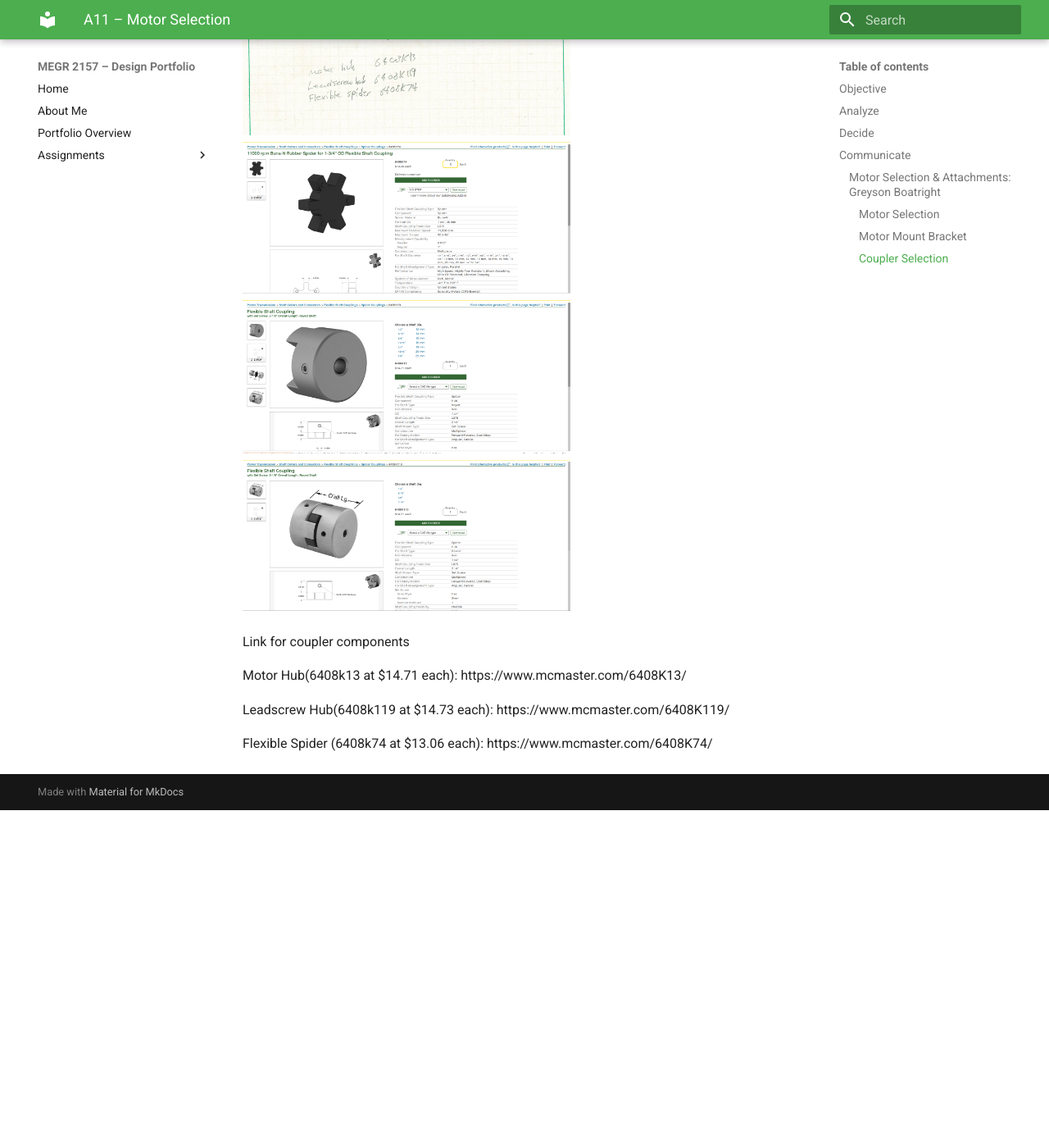
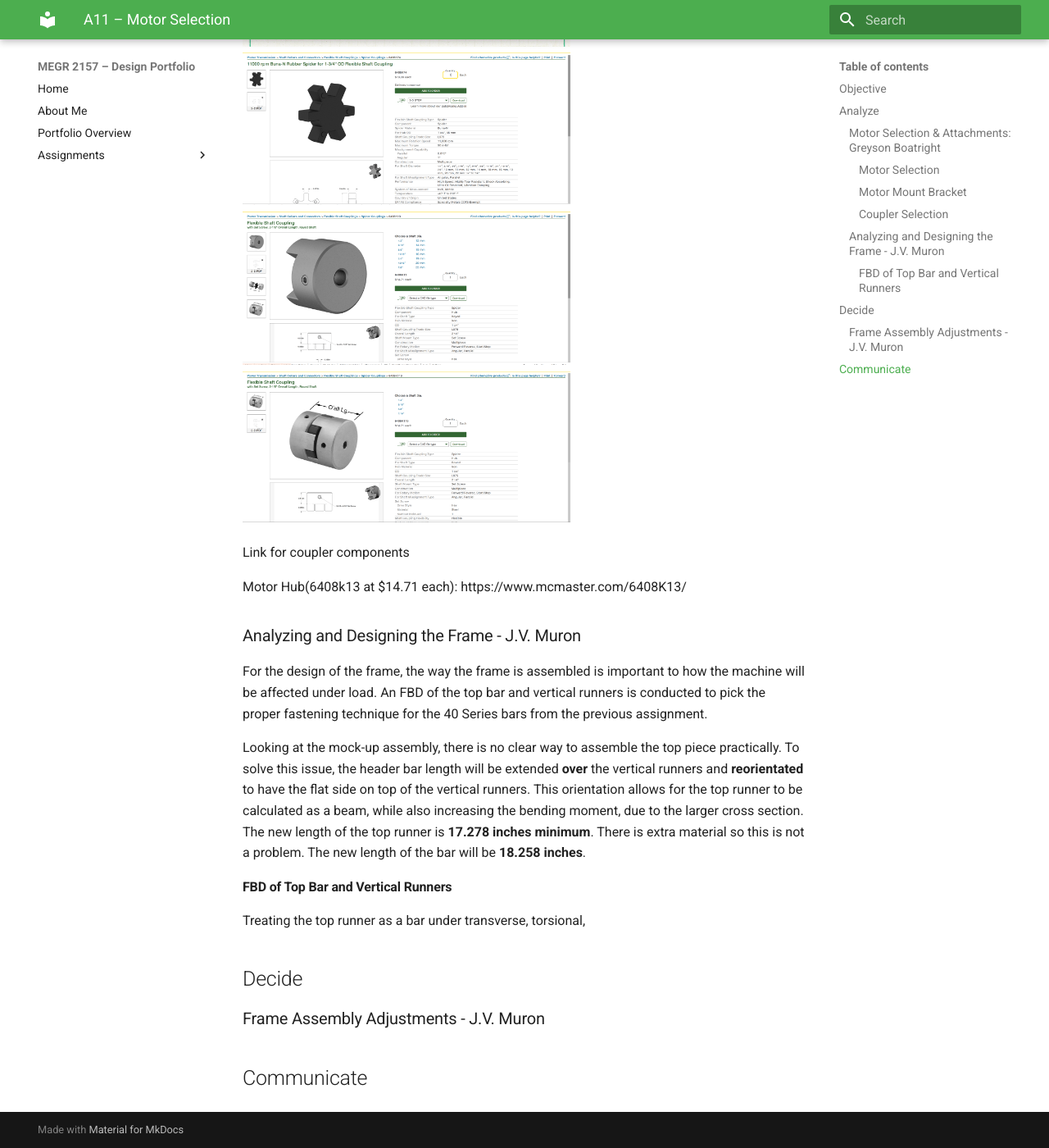
Before and after one commit to Greyson-Boatright/design-projects-portfolio, an MkDocs documentation site: the page built from docs/assignments/a11/index.md, in a window 1280 px wide and 1400 px high, scrolled down 4752 px. Shown: the whole window at 82% size. Built offline with MkDocs 1.6.1 and Material for MkDocs 9.7.7, drawn with Linux system fonts in a browser that asks for light colours; before the commit the page ends 5740 px from its top, so only the background shows below that; some of the changed text lies outside the part shown.

Commit message:
Update index.md with motor selection and frame design
Added details on motor selection and frame design adjustments for the tensile tester assignment.

```diff
--- a/docs/assignments/a11/index.md
+++ b/docs/assignments/a11/index.md
@@ -4,12 +4,7 @@
 
 
 ## Analyze
-
-
-## Decide
-_Reference your concept selection (Pugh matrix) here. How does this design follow from that decision?_
-
-## Communicate
+This week's assignment is a continuation of the design and assembly of a tensile tester. This portion will focus on the motor selection to drive the lead screws, frame, mounting, and clamping of the tensile tester.
 
 ### Motor Selection & Attachments: Greyson Boatright
 
@@ -50,6 +45,19 @@ Link for coupler components
 
 Motor Hub(6408k13 at $14.71 each): https://www.mcmaster.com/6408K13/
 
-Leadscrew Hub(6408k119 at $14.73 each): https://www.mcmaster.com/6408K119/
+### Analyzing and Designing the Frame - J.V. Muron
 
-Flexible Spider (6408k74 at $13.06 each): https://www.mcmaster.com/6408K74/
+For the design of the frame, the way the frame is assembled is important to how the machine will be affected under load. An FBD of the top bar and vertical runners is conducted to pick the proper fastening technique for the 40 Series bars from the previous assignment.
+
+Looking at the mock-up assembly, there is no clear way to assemble the top piece practically. To solve this issue, the header bar length will be extended **over** the vertical runners and **reorientated** to have the flat side on top of the vertical runners. This orientation allows for the top runner to be calculated as a beam, while also increasing the bending moment, due to the larger cross section. The new length of the top runner is **17.278 inches minimum**. There is extra material so this is not a problem. The new length of the bar will be **18.258 inches**.
+
+#### FBD of Top Bar and Vertical Runners
+Treating the top runner as a bar under transverse, torsional,
+
+
+## Decide
+
+### Frame Assembly Adjustments - J.V. Muron
+
+
+## Communicate
```
